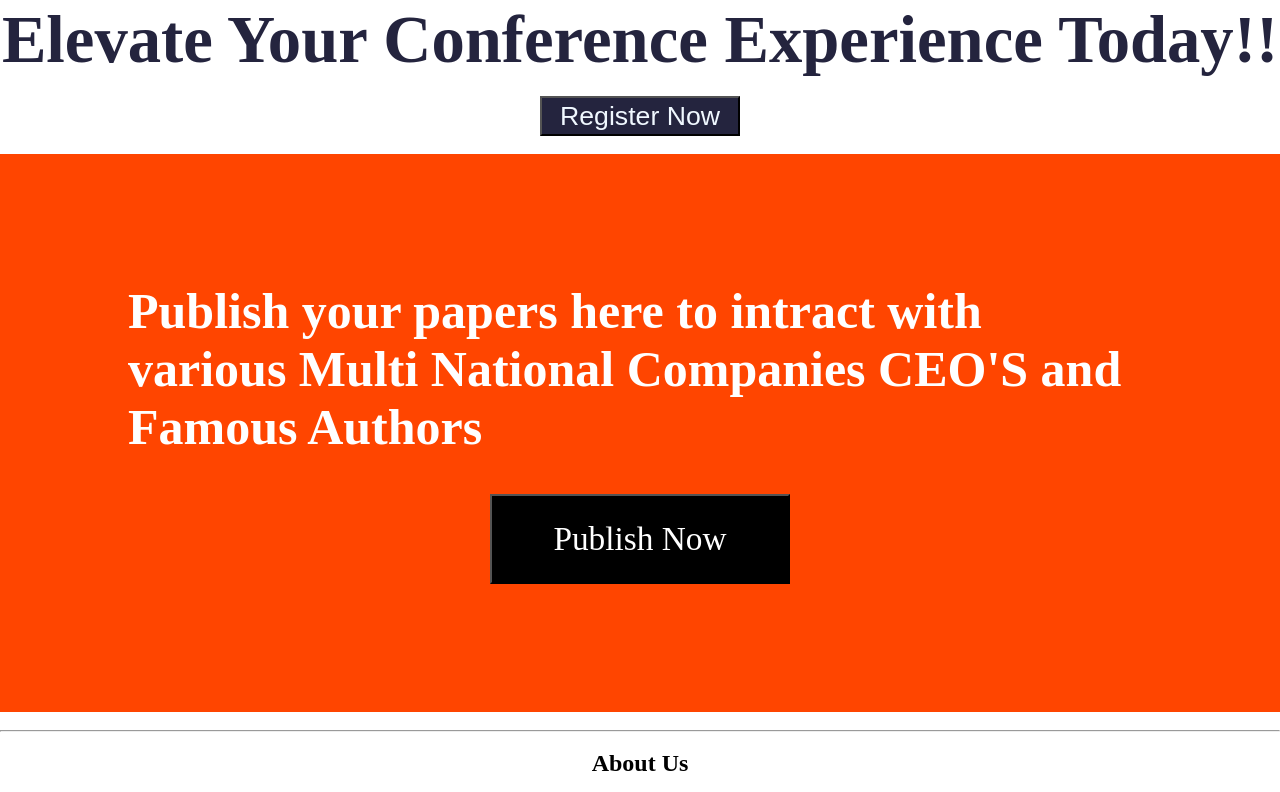
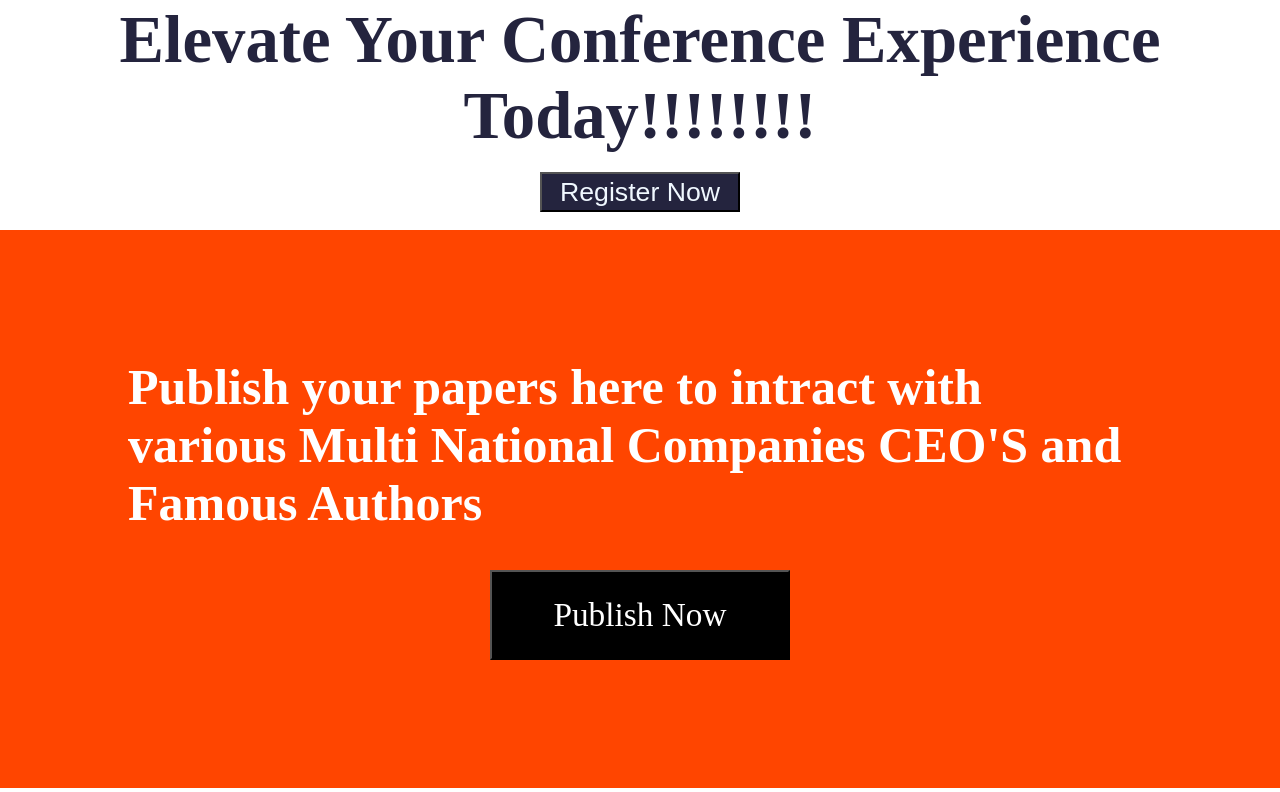
Before and after one commit to Bhagavathsr3/conference, a plain HTML site: page index.html in a window 1280 px wide. Shown: the part 1149-1941 px from the top of the page. Drawn offline with Linux system fonts and the light colour scheme.

Commit message:
check commit

```diff
--- a/index.html
+++ b/index.html
@@ -23,7 +23,7 @@
 
                 <img src = "images/conf1.jpg" class="imgfirst">
               <center>  <h1 class ="textfirst">Elevate Your Conference
-                 Experience Today!!
+                 Experience Today!!!!!!!!
               </center><br>
                  <form>
             <center>
```
